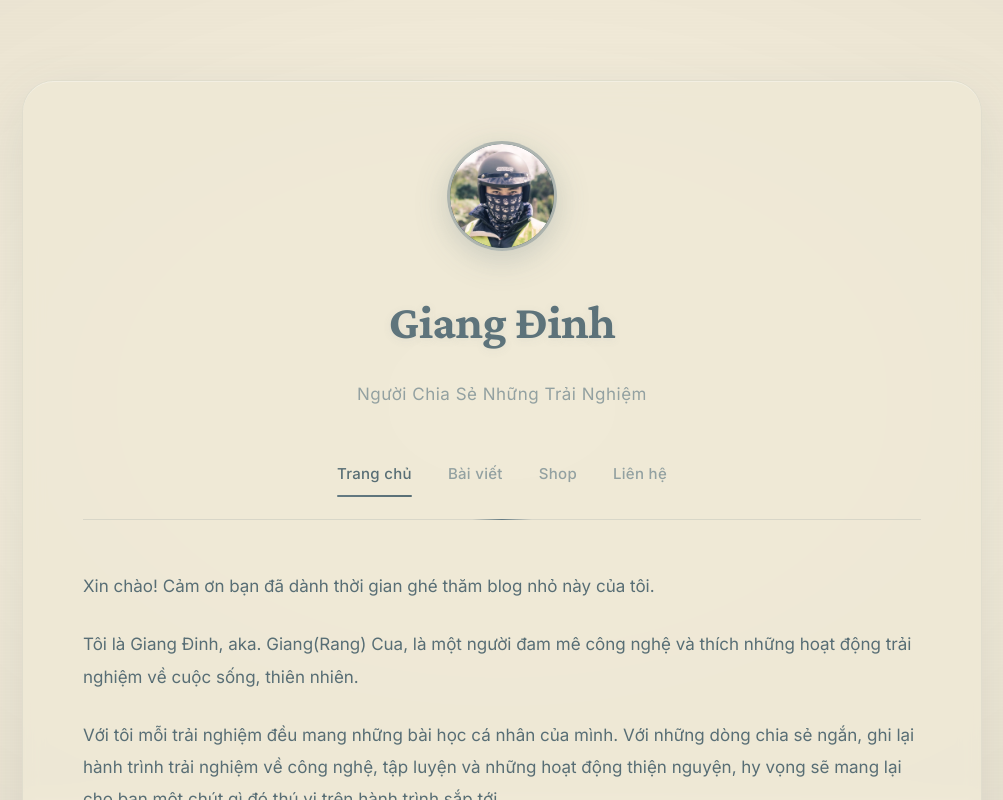
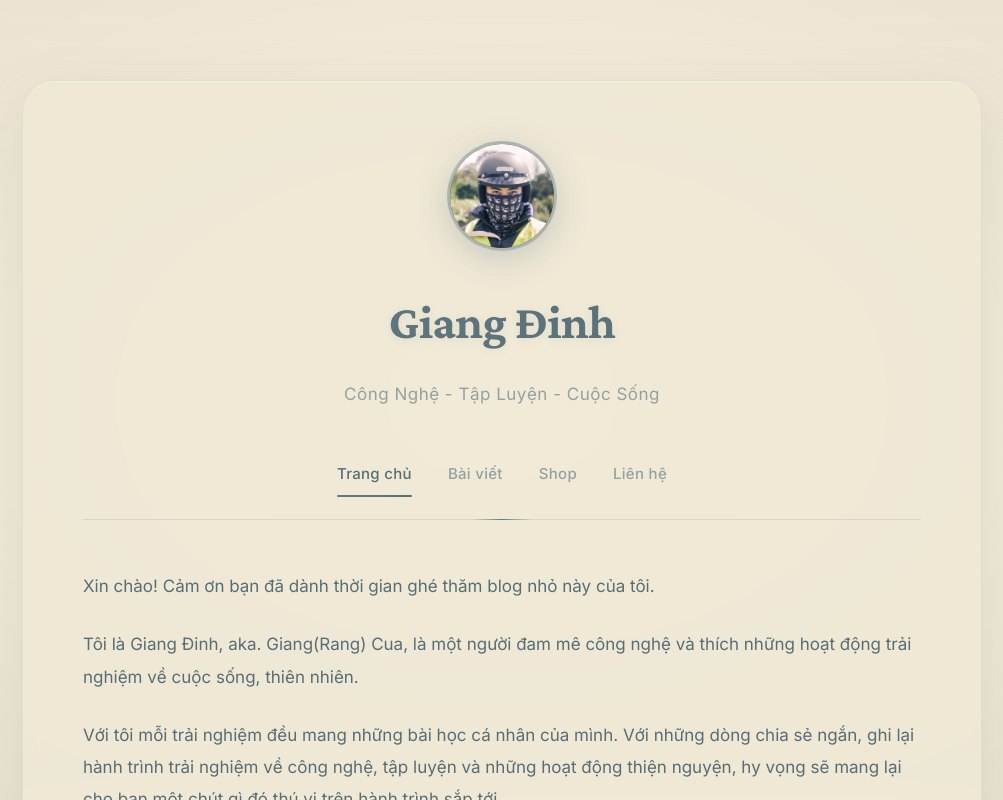
Before and after one commit to giangdinhx/gdme, a Next.js app: page / in a window 1280 px wide. Shown: the top 800 px of the page, without its empty margins (138-1141 px from the left). Built offline with nearby package versions, Linux system fonts and the light colour scheme.

Commit message:
Update tagline

```diff
--- a/src/app/changelog/page.tsx
+++ b/src/app/changelog/page.tsx
@@ -24,7 +24,7 @@ export default async function Changelog() {
                     <img src="/img/avatar.webp" alt="Giang Đinh" />
                 </div>
                 <h1>Giang Đinh</h1>
-                <p className="tagline">Người Chia Sẻ Những Trải Nghiệm</p>
+                <p className="tagline">Công Nghệ - Tập Luyện - Cuộc Sống</p>
             </header>
 
             <nav className="nav">
--- a/src/app/contact/page.tsx
+++ b/src/app/contact/page.tsx
@@ -41,7 +41,7 @@ export default function ContactPage() {
                     <img src="/img/avatar.webp" alt="Giang Đinh" />
                 </div>
                 <h1>Giang Đinh</h1>
-                <p className="tagline">Người Chia Sẻ Những Trải Nghiệm</p>
+                <p className="tagline">Công Nghệ - Tập Luyện - Cuộc Sống</p>
             </header>
 
             <nav className="nav">
--- a/src/app/layout.tsx
+++ b/src/app/layout.tsx
@@ -6,7 +6,7 @@ import ScrollToTop from "./_components/scroll-to-top";
 const inter = Inter({ subsets: ["latin", "vietnamese"] });
 
 export const metadata: Metadata = {
-    title: "Giang Đinh - Người Chia Sẻ Những Trải Nghiệm",
+    title: "Giang Đinh - Công Nghệ - Tập Luyện - Cuộc Sống",
     description: "Personal website of Giang Đinh - A developer passionate about technology",
     keywords: ["developer", "technology", "blog", "portfolio"],
     icons: {
--- a/src/app/page.tsx
+++ b/src/app/page.tsx
@@ -21,7 +21,7 @@ export default function Index() {
           <img src="/img/avatar.webp" alt="Giang Đinh" />
         </div>
         <h1>Giang Đinh</h1>
-        <p className="tagline">Người Chia Sẻ Những Trải Nghiệm</p>
+        <p className="tagline">Công Nghệ - Tập Luyện - Cuộc Sống</p>
       </header>
 
       <nav className="nav">
--- a/src/app/posts/[slug]/page.tsx
+++ b/src/app/posts/[slug]/page.tsx
@@ -53,7 +53,7 @@ export default async function Post({ params }: Params) {
                     <img src="/img/avatar.webp" alt="Giang Đinh" />
                 </div>
                 <h1>Giang Đinh</h1>
-                <p className="tagline">Người Chia Sẻ Những Trải Nghiệm</p>
+                <p className="tagline">Công Nghệ - Tập Luyện - Cuộc Sống</p>
             </header>
 
             <nav className="nav">
--- a/src/app/posts/page.tsx
+++ b/src/app/posts/page.tsx
@@ -12,7 +12,7 @@ export default function PostsPage() {
                     <img src="/img/avatar.webp" alt="Giang Đinh" />
                 </div>
                 <h1>Giang Đinh</h1>
-                <p className="tagline">Người Chia Sẻ Những Trải Nghiệm</p>
+                <p className="tagline">Công Nghệ - Tập Luyện - Cuộc Sống</p>
             </header>
 
             <nav className="nav">
--- a/src/app/projects/page.tsx
+++ b/src/app/projects/page.tsx
@@ -40,7 +40,7 @@ export default function ProjectsPage() {
                     <img src="/img/avatar.webp" alt="Giang Đinh" />
                 </div>
                 <h1>Giang Đinh</h1>
-                <p className="tagline">Người Chia Sẻ Những Trải Nghiệm</p>
+                <p className="tagline">Công Nghệ - Tập Luyện - Cuộc Sống</p>
             </header>
 
             <nav className="nav">
--- a/src/app/shop/page.tsx
+++ b/src/app/shop/page.tsx
@@ -11,7 +11,7 @@ export default function ShopPage() {
                     <img src="/img/avatar.webp" alt="Giang Đinh" />
                 </div>
                 <h1>Giang Đinh</h1>
-                <p className="tagline">Người Chia Sẻ Những Trải Nghiệm</p>
+                <p className="tagline">Công Nghệ - Tập Luyện - Cuộc Sống</p>
             </header>
 
             <nav className="nav">
```
